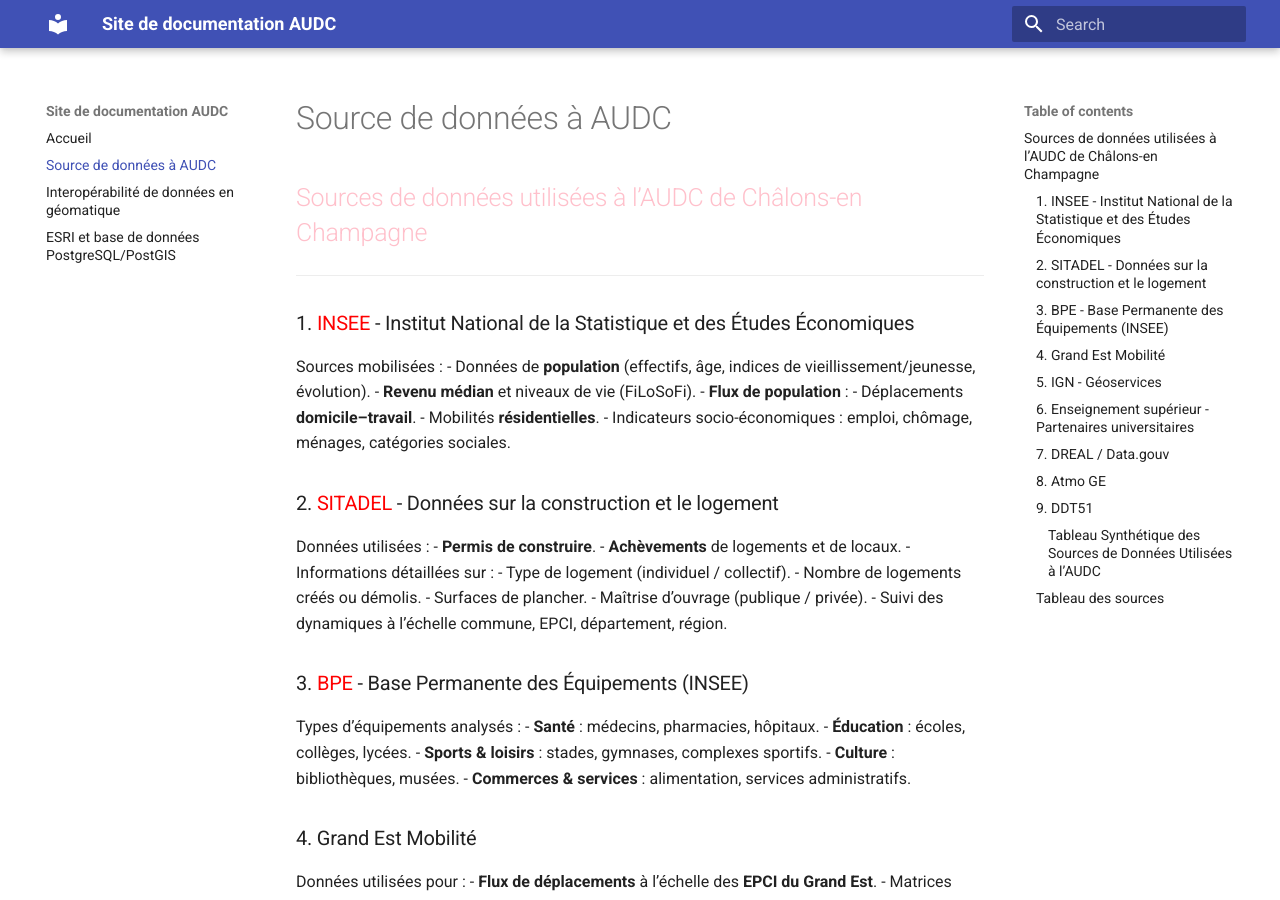
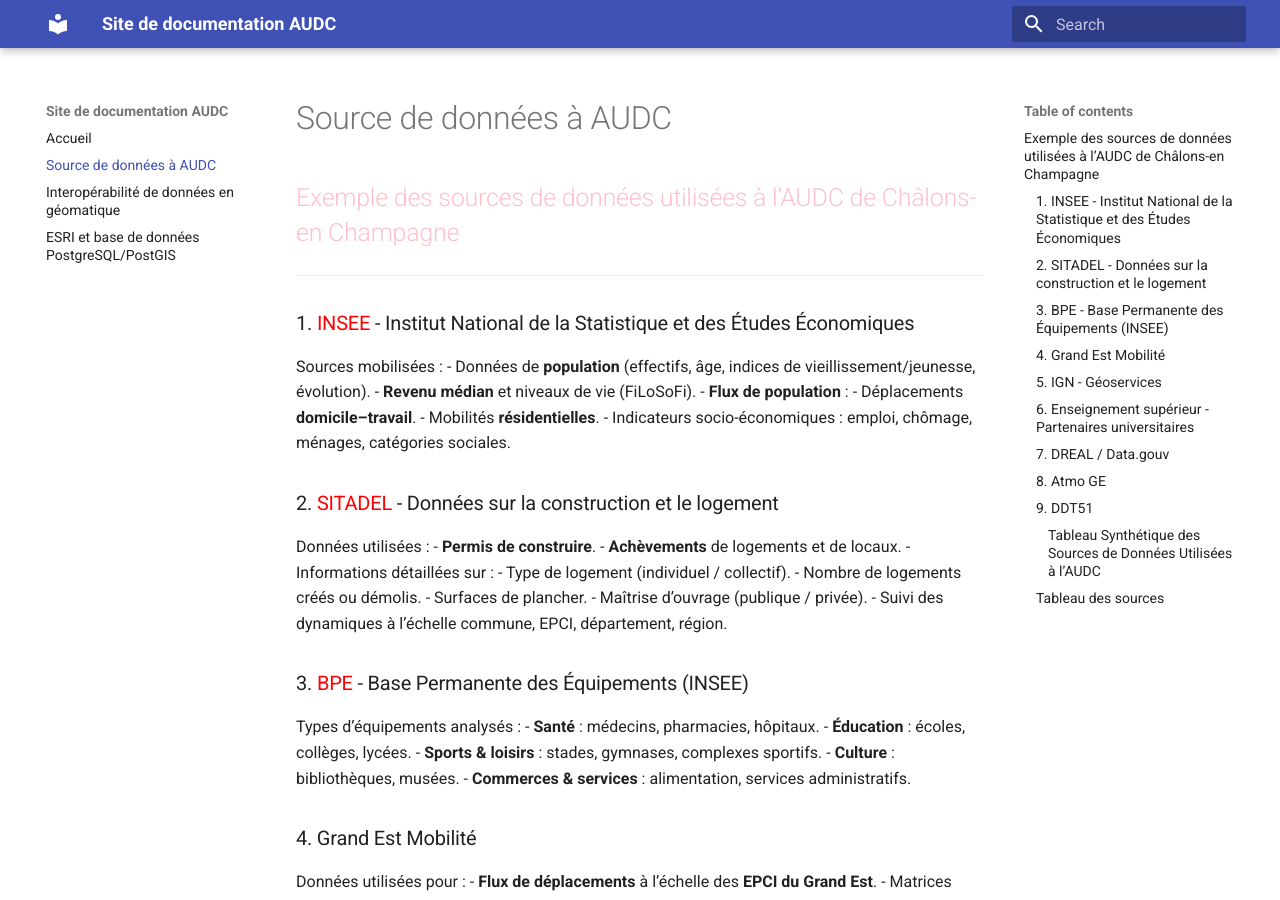
Before and after one commit to abdou123-guene/Site_de_documentation_geomatique, an MkDocs documentation site: the page built from docs/Readme.md, in a window 1280 px wide and 900 px high. Built offline with MkDocs 1.6.1 and Material for MkDocs 9.7.7, drawn with Linux system fonts in a browser that asks for light colours.

Commit message:
Update Readme.md

```diff
--- a/docs/Readme.md
+++ b/docs/Readme.md
@@ -1,4 +1,4 @@
-## <span style="color:pink;">Sources de données utilisées à l’AUDC de Châlons-en Champagne</span>
+## <span style="color:pink;">Exemple des sources de données utilisées à l’AUDC de Châlons-en Champagne</span>
 ---
 
 ### 1. <span style="color:red;">INSEE</span> - Institut National de la Statistique et des Études Économiques
```
